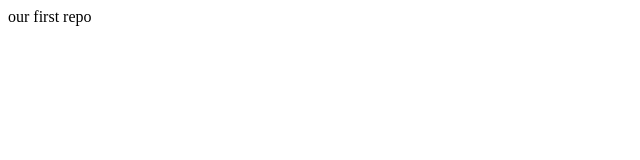
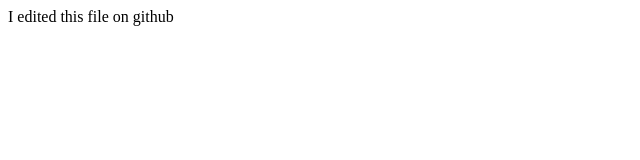
Before and after one commit to bkb78660/git-course-repo, a plain HTML site: page index.html in a window 1280 px wide. Shown: the whole page, without its empty margins (0-640 px from the left). Drawn offline with Linux system fonts and the light colour scheme.

Commit message:
edited on GitHub

```diff
--- a/index.html
+++ b/index.html
@@ -1,6 +1,6 @@
 <!DOCTYPE html>
 <html>
     <body>
-	    our first repo
+	    I edited this file on github
 	</body>
 </html>
```
